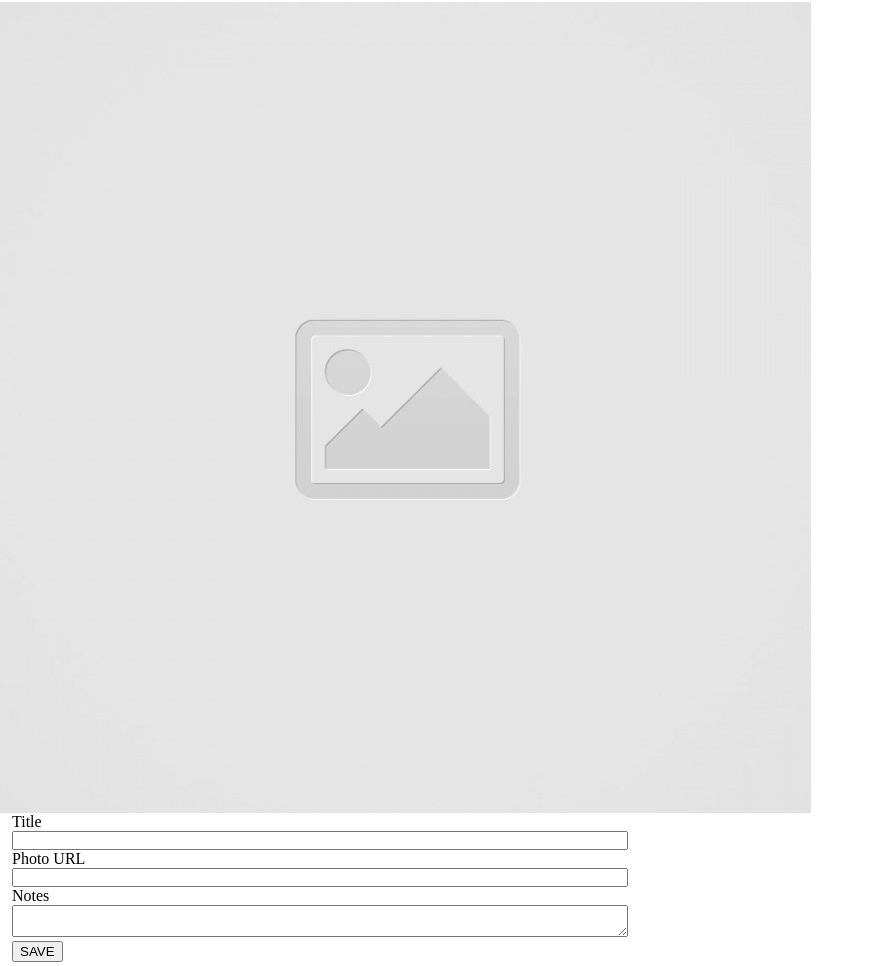
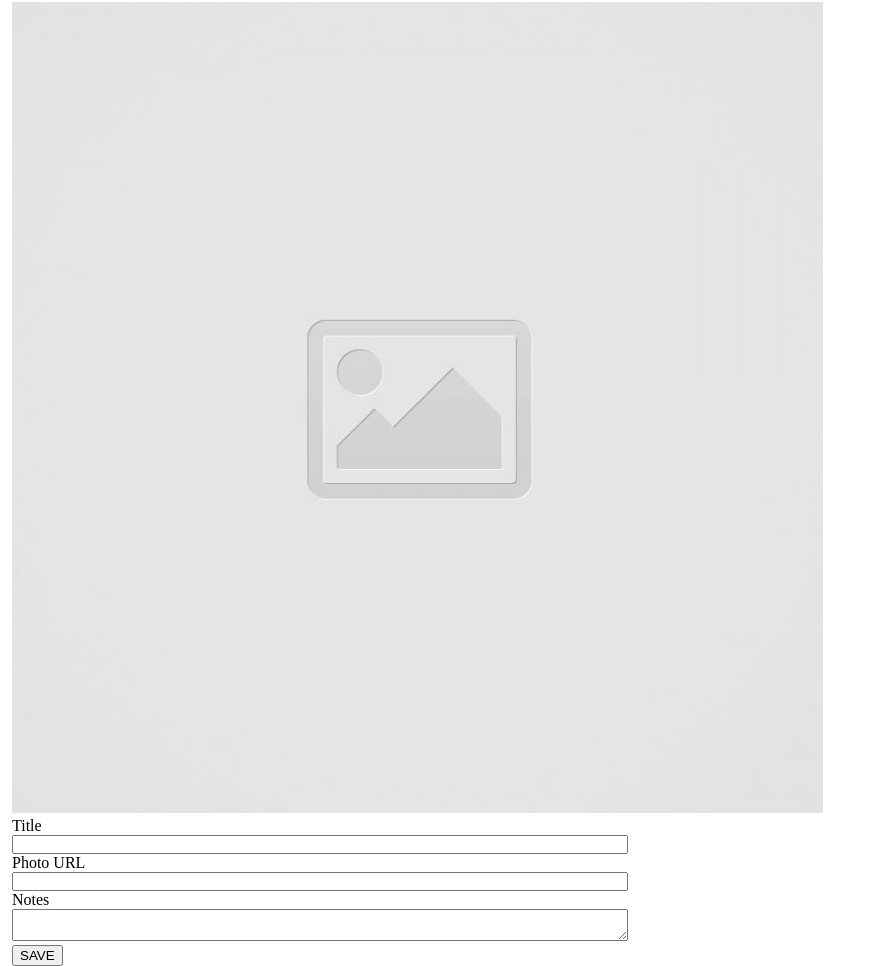
Before and after one commit to David-Gonzalez11/code-journ, a website: page index.html in a window 1280 px wide. Shown: the part 128-1094 px from the top of the page, without its empty margins (0-886 px from the left). Drawn offline with Linux system fonts and the light colour scheme.

```diff
--- a/index.html
+++ b/index.html
@@ -29,7 +29,13 @@
       <div data-view="entry-form">
         <form class="form">
           <div class="row">
+            <div class="column-half img">
               <img src="images/placeholder-image-square.jpg">
+            </div>
+          </div>
+
+
+          <div class="row">
 
             <div class="column-half">
               <label for="title" class="titles">Title</label>
@@ -39,12 +45,11 @@
               <input id="photoUrl" type="text" required class="column-full box" name="photoUrl" />
             </div>
           </div>
-          <div class="row">
+      </div>
       <div class="column-half">
         <div>
           <label for="notes" class="titles">Notes</label>
           <textarea class="column-full textbox" required name="notes"></textarea>
-              </div>
         </div>
       </div>
 
```
Lines whose indentation alone changed are shown as unchanged.
